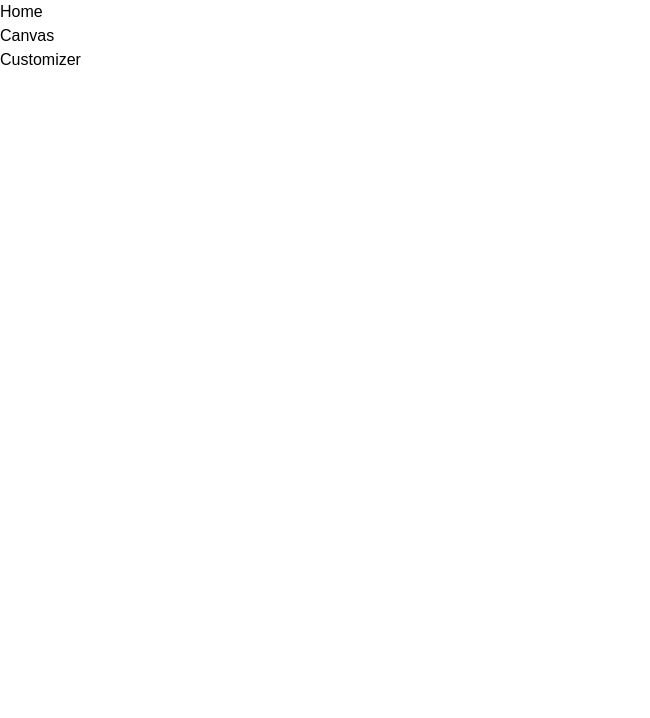
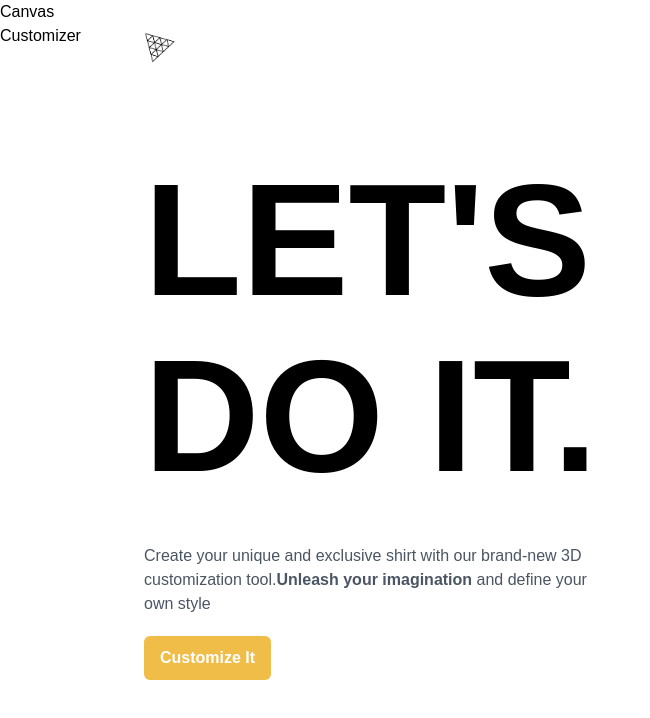
Before and after one commit to ilyajavadeveloper/ThreeJs_AI, a React (Vite) app: page / in a window 1280 px wide. Shown: the top 718 px of the page, without its empty margins (0-650 px from the left). Built offline with nearby package versions, Linux system fonts and the light colour scheme; a web font is replaced by a local one.

Commit message:
HOME page + Custom Button

```diff
--- /dev/null
+++ b/src/components/CustomButton.jsx
@@ -0,0 +1,26 @@
+import 'react'
+import state from '../store'
+import {useSnapshot} from "valtio";
+
+const CustomButton = ({type, title, customStyles, handleClick }) => {
+const snap=useSnapshot(state)
+const generateStyle=(type) => {
+    if (type === 'filled') {
+        return{
+            backgroundColor:snap.color,
+            color:'#fff'
+        }
+
+    }
+}
+
+
+    return (
+        <button className={`px-2 py-1.5 flex-1 rounded-md ${customStyles}`}
+        style={generateStyle(type)}
+        onClick={handleClick}>
+            {title}
+        </button>
+    )
+}
+export default CustomButton
--- /dev/null
+++ b/src/components/index.js
@@ -0,0 +1,4 @@
+import CustomButton from './CustomButton';
+
+
+export { CustomButton };
--- a/src/pages/Customizer.jsx
+++ b/src/pages/Customizer.jsx
@@ -1,4 +1,5 @@
-import React from 'react'
+import 'react'
+
 
 const Customizer = () => {
     return (
--- a/src/pages/Home.jsx
+++ b/src/pages/Home.jsx
@@ -1,8 +1,8 @@
-import React from 'react'
+import 'react'
 import {motion, AnimatePresence} from 'framer-motion'
 
 import state from '../store'
-
+import {CustomButton} from '../components'
 import {useSnapshot} from "valtio";
 import {
     headContainerAnimation,
@@ -16,9 +16,46 @@
 
 
     return (
-        <div>
-            Home
-        </div>
+        <AnimatePresence>
+            {snap.intro && (
+
+                <motion.section className='home' {...slideAnimation('left')}>
+
+                    <motion.header  {...slideAnimation('down')}>
+                        <img src="./threejs.png" alt="logo"
+                        className='w-8 h-8 object-contain'/>
+
+                    </motion.header>
+
+                    <motion.div className='home-content' {...headContainerAnimation}>
+
+                        <motion.div {...headTextAnimation}>
+
+                            <h1 className='head-text'>
+                                LET'S <br className='xl:block hidden'/> DO IT.
+                            </h1>
+                        </motion.div>
+                        <motion.div {...headContentAnimation} className='flex flex-col gap-5'>
+                            <p className='max-w-md font-normal text-gray-600 text-base'>
+        Create your unique and exclusive shirt with our brand-new 3D customization tool.<strong>Unleash your imagination </strong>{""}
+                   and define your own style
+                            </p>
+                            <CustomButton
+                                type='filled'
+                                title='Customize It'
+                                    handleClick={()=> state.intro=false}
+                                customStyles='w-fit px-4 py-2.5 font-bold text-s,'
+
+                            />
+
+                        </motion.div>
+
+                    </motion.div>
+
+                </motion.section>
+            )}
+
+        </AnimatePresence>
     )
 }
 export default Home
```
